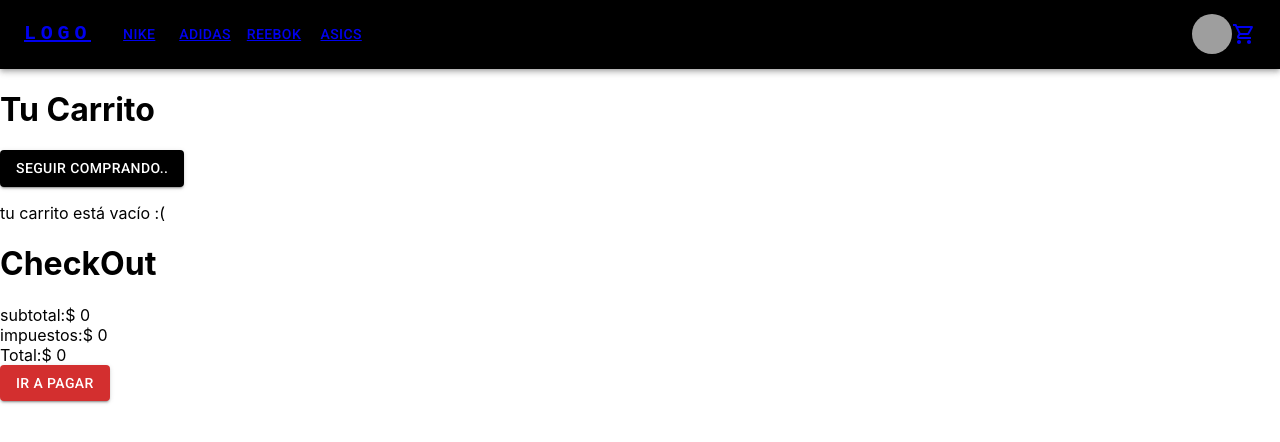
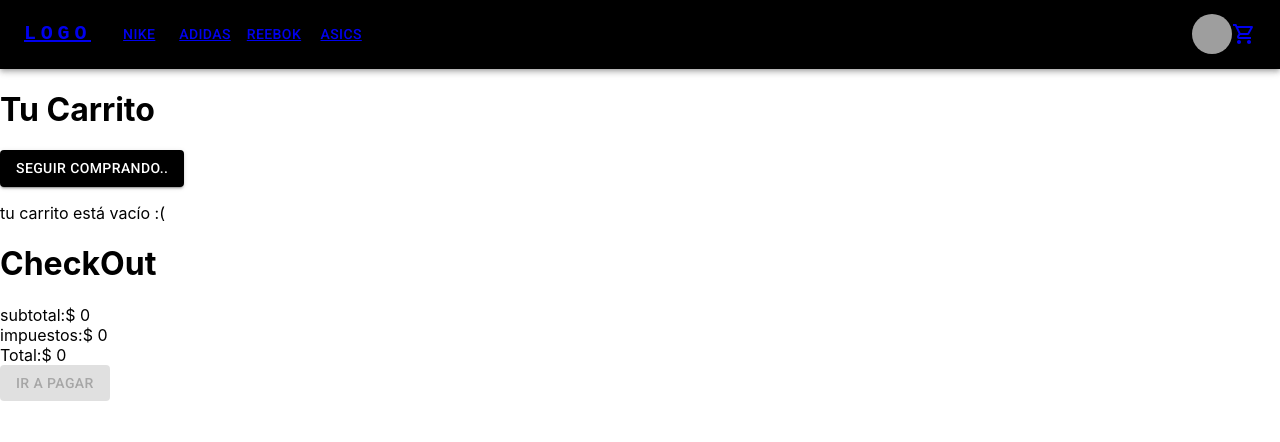
Before and after one commit to HugoRSala/GretaECommerce, a React (Create React App) app: page /cart in a window 1280 px wide. Shown: the top 442 px of the page. Built offline with nearby package versions, Linux system fonts and the light colour scheme; grey boxes are pictures that could not be loaded.

Commit message:
pre entrega final

```diff
--- a/src/components/Cart.js
+++ b/src/components/Cart.js
@@ -32,7 +32,7 @@ const Cart = () => {
 
         }
 
-
+        if (test.cartList.length > 0) {
         const createOrderInFirestore = async () => {
             const newOrderRef = doc(collection(db, "orders"))
             await setDoc(newOrderRef, order)
@@ -55,6 +55,7 @@ const Cart = () => {
 
         //borrar carrito al comprar
         test.deleteCart()
+    }
     }
     return (
         <>
@@ -124,7 +125,12 @@ const Cart = () => {
                             <span className='text-4xl text-center'>$ {test.calcTotal()} </span>
                         </div>
                     </div>
+                    {
+                    test.cartList.length > 0 ?
                     <Button variant="contained" color='error' onClick={createOrder}>Ir a Pagar</Button>
+                    : <Button variant="contained" disabled>Ir a Pagar</Button>
+                    }
+
 
                 </div>
             </div>
```
